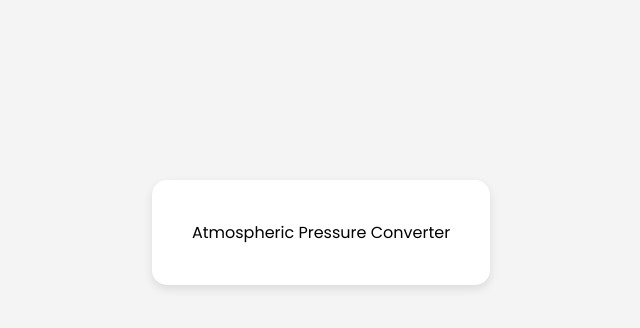
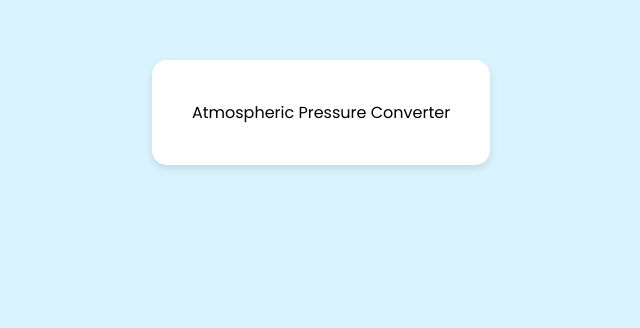
Before and after one commit to jackbash1/METAR-PressureConverter, a plain HTML site: page index.html in a window 1280 px wide. Shown: the part 288-616 px from the top of the page, without its empty margins (319-959 px from the left). Drawn offline with Linux system fonts and the light colour scheme.

Commit message:
adjusting the styling of the containers

```diff
--- a/styles.css
+++ b/styles.css
@@ -7,8 +7,7 @@ body {
     align-items: center;
     height: 100vh;
     font-family: 'Poppins', sans-serif;
-    background-color: #f4f4f4;
-    padding-top: 15vh;
+    background-color: #d9f3ff;
 }
 
 .container {
```
